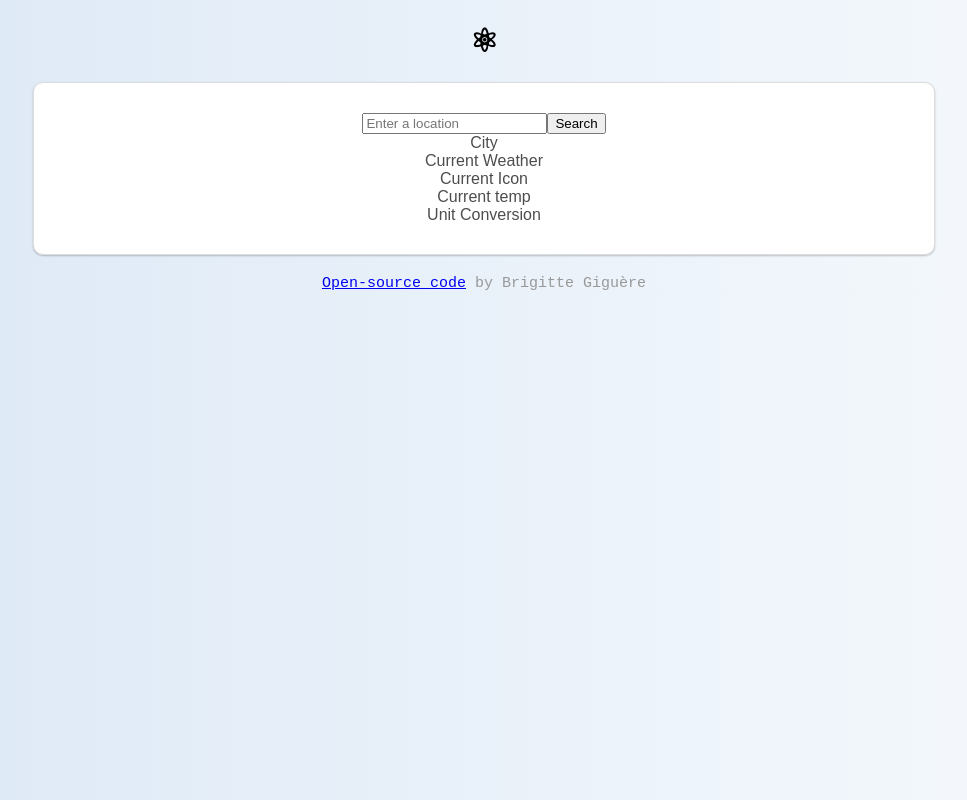
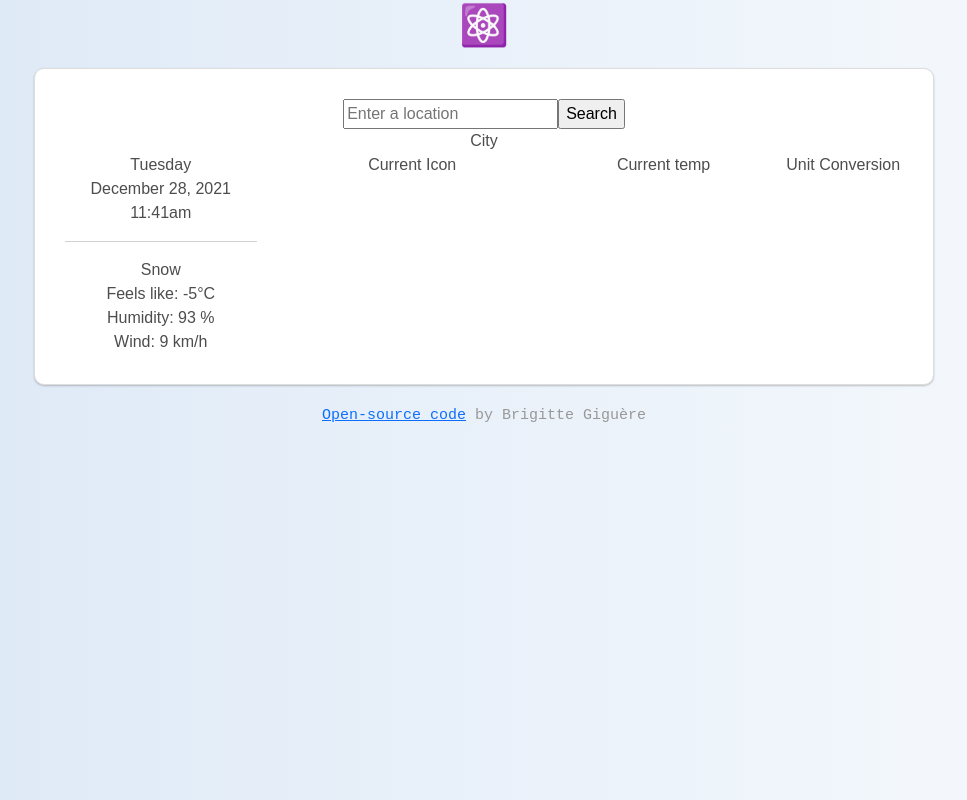
Before and after one commit to brigittex/week4-homework, a React (Create React App) app: page / in a window 1280 px wide. Shown: the whole page, without its empty margins (156-1123 px from the left). Built offline with nearby package versions, Linux system fonts and the light colour scheme.

Commit message:
CurrentWeather component added

```diff
--- /dev/null
+++ b/src/CurrentWeather.js
@@ -0,0 +1,22 @@
+import React from "react";
+
+export default function CurrentWeather() {
+  return (
+    <div className="CurrentWeather">
+      <div>Tuesday</div>
+      <div>December 28, 2021</div>
+      <div>11:41am</div>
+      <hr />
+      <div>Snow</div>
+      <div>
+        Feels like: <span>-5</span>°C
+      </div>
+      <div>
+        Humidity: <span>93</span> %
+      </div>
+      <div>
+        Wind: <span>9</span> km/h
+      </div>
+    </div>
+  );
+}
--- a/src/Weather.js
+++ b/src/Weather.js
@@ -1,6 +1,8 @@
 import React, { useState } from "react";
 import Footer from "./Footer.js";
+import CurrentWeather from "./CurrentWeather.js";
 import axios from "axios";
+import "bootstrap/dist/css/bootstrap.css";
 import "./Weather.css";
 
 export default function Weather() {
@@ -70,7 +72,9 @@ export default function Weather() {
               {form}
               City
               <div className="row">
-                <div className="col-3">Current Weather</div>
+                <div className="col-3">
+                  <CurrentWeather />
+                </div>
                 <div className="col-4">Current Icon</div>
                 <div className="col-3">Current temp</div>
                 <div className="col-2">Unit Conversion</div>
```
